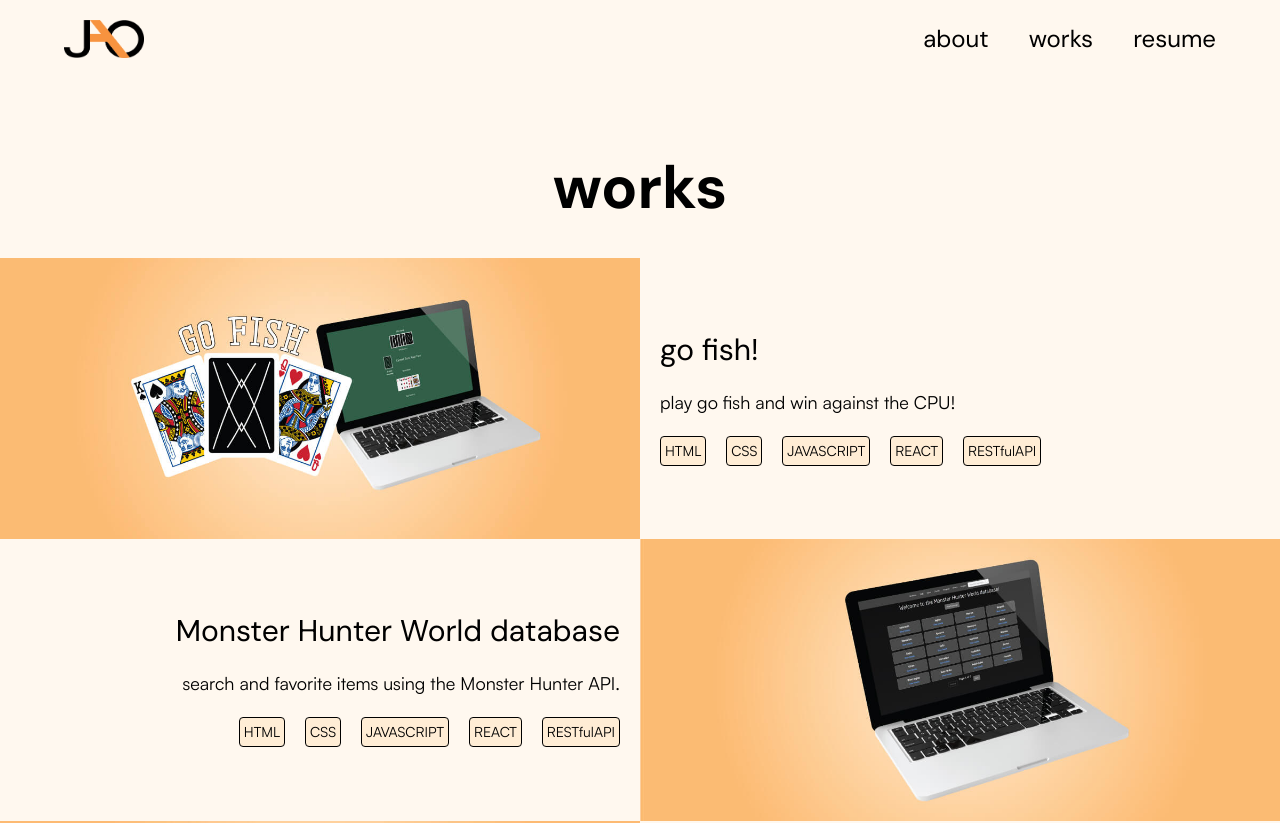
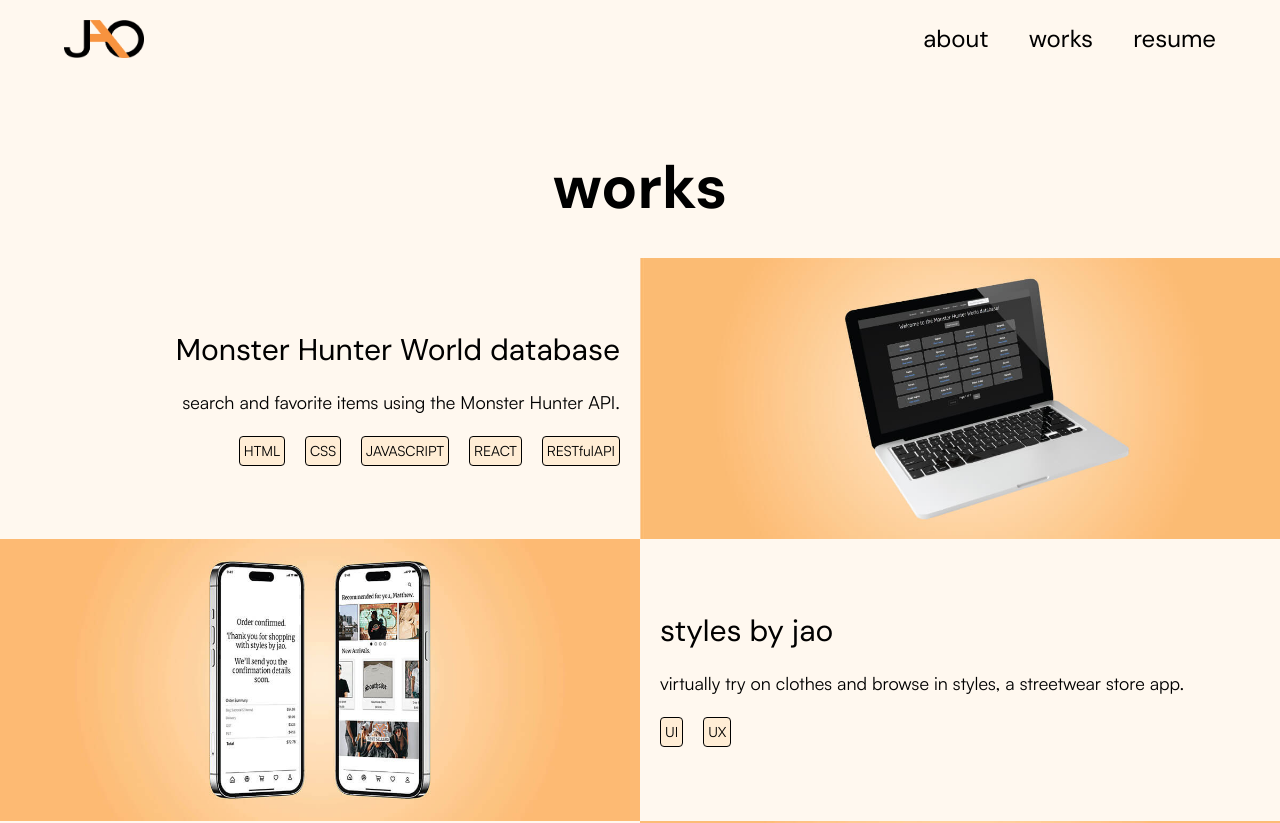
Before and after one commit to jorola0411/PortfolioWebsite, a React (Vite) app in the folder portfolio-website/: page /projects in a window 1280 px wide. Shown: the top 823 px of the page. Built offline with nearby package versions, Linux system fonts and the light colour scheme.

Commit message:
removed go fish/minor tweaks

```diff
--- a/portfolio-website/src/components/Layout.jsx
+++ b/portfolio-website/src/components/Layout.jsx
@@ -136,7 +136,7 @@
 
           <div className='col-span-1 sm:col-span-4 md:col-span-2 flex flex-col sm:items-left sm:text-left md:items-end sm:py-3 md:py-0'>
             <p className="md:text-md lg:text-xl xl:text-3xl">coded with react by yours truly.</p>
-            <p className="md:text-md lg:text-xl xl:text-3xl md:text-right">most likely listening to the latest <a href="https://open.spotify.com/album/0hJloArA2Kb9xNBIv34osS?si=2nvN98rGTW-z_L7L769SvA" target="_blank" className="hover:underline text-beige-500 font-semibold">kpop</a>, <a href="https://open.spotify.com/album/7vp2iMEQzhNX4sEIUbHpiJ?si=JmkdjAhwSe-A7dgxeGBf4g" target="_blank" className="hover:underline text-beige-500 font-semibold">rnb</a>, and <a href="https://open.spotify.com/album/7ycBtnsMtyVbbwTfJwRjSP?si=6wc2Xxd0RgaEVl5yaHMKig" target="_blank" className="hover:underline text-beige-500 font-semibold">rap</a> releases.</p>
+            <p className="md:text-md lg:text-xl xl:text-3xl md:text-right">most likely listening to the latest <a href="https://open.spotify.com/album/5h5Ort0gghTn9VgqsUzEvq?si=efcKES2LQ9Gou-u1FPdRCQ" target="_blank" className="hover:underline text-beige-500 font-semibold">kpop</a>, <a href="https://open.spotify.com/album/7vp2iMEQzhNX4sEIUbHpiJ?si=JmkdjAhwSe-A7dgxeGBf4g" target="_blank" className="hover:underline text-beige-500 font-semibold">rnb</a>, and <a href="https://open.spotify.com/album/7ycBtnsMtyVbbwTfJwRjSP?si=6wc2Xxd0RgaEVl5yaHMKig" target="_blank" className="hover:underline text-beige-500 font-semibold">rap</a> releases.</p>
           </div>
         </div>
       </footer>
--- a/portfolio-website/src/components/Projects.jsx
+++ b/portfolio-website/src/components/Projects.jsx
@@ -43,23 +43,7 @@
 
             <div className="grid grid-cols-1 sm:grid-cols-4 md:grid-cols-4 lg:grid-cols-4 xl:grid-col-4 pt-10 overflow-x-hidden">
 
-              <div className="sm:p-5 md:pl-5 lg:p-5 sm:col-span-4 md:col-span-2 flex flex-col justify-center sm:order-2 md:order-2 lg:order-2 xl:order-2" data-aos="fade-left">
-                <h1 className="sm:text-xl md:text-md lg:text-3xl xl:text-7xl"> <Link to="gofish" className="hover:underline">go fish!</Link></h1>
-                <p className='sm:text-sm md:text-sm lg:text-lg xl:text-4xl sm:mb-5 lg:my-5'>play go fish and win against the CPU!</p>
-                <div className='flex gap-5 sm:mb-5 md:mb-0'>
-                  <p className='sm:text-sm md:text-sm lg:text-md xl:text-3xl sm:p-1 md:p-1 lg:p-1 border border-black rounded-sm bg-beige-100'>HTML</p>
-                  <p className='sm:text-sm md:text-sm lg:text-md xl:text-3xl sm:p-1 md:p-1 lg:p-1 border border-black rounded-sm bg-beige-100'>CSS</p>
-                  <p className='sm:text-sm md:text-sm lg:text-md xl:text-3xl sm:p-1 md:p-1 lg:p-1 border border-black rounded-sm bg-beige-100'>JAVASCRIPT</p>
-                  <p className='sm:text-sm md:text-sm lg:text-md xl:text-3xl sm:p-1 md:p-1 lg:p-1 border border-black rounded-sm bg-beige-100'>REACT</p>
-                  <p className='sm:text-sm md:text-sm lg:text-md xl:text-3xl sm:p-1 md:p-1 lg:p-1 border border-black rounded-sm bg-beige-100'>RESTfulAPI</p>
-                </div>
-              </div>
 
-              <div className="sm:col-span-4 md:col-span-2 lg:col-span-2 xl:col-span-2 sm:order-1 md:order-1 lg:order-1 xl:order-1 xl:mb-0" data-aos="fade-left">
-                <Link to="gofish" >
-                  <img src={gofish} alt="Go Fish project" className="xl:w-full xl:h-auto" description="CTA that leads the user to one of my projects, Styles, a UI/UX focused project." />
-                </Link>
-              </div>
 
               <div className="sm:col-span-4 md:col-span-2 lg:col-span-2 xl:col-span-2 gap-4 sm:order-7 md:order-8 lg:order-8 xl:order-8" data-aos="fade-right">
                 <Link to="lelem">
```
